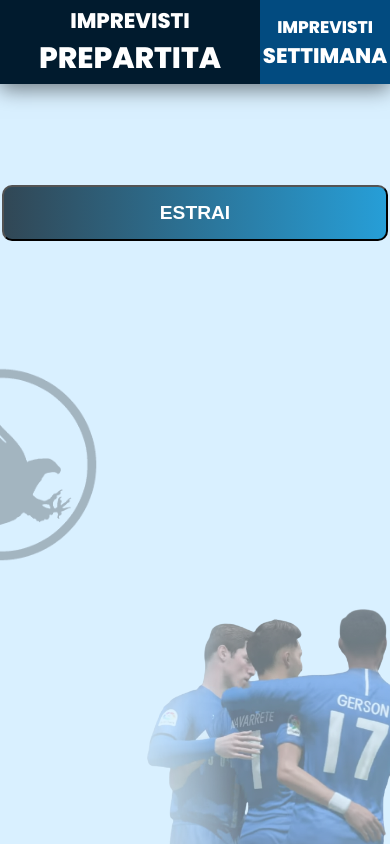
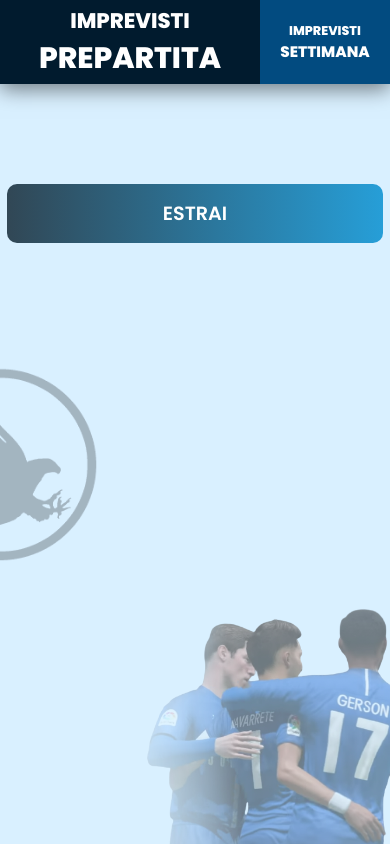
Before and after one commit to tgalex75/ImprevistiFalco, a React (Create React App) app: page / in a window 390 px wide. Both pictures are taken after a click on the element "IMPREVISTI PREPARTITA". Built offline with nearby package versions, Linux system fonts and the light colour scheme.

Commit message:
v 1.2.1
Buttons difference fixed

```diff
--- a/src/Main.js
+++ b/src/Main.js
@@ -44,13 +44,12 @@ export default function Main(props) {
             {/* IMPREVISTI PREPARTITA */}
             {props.mainState === "prepartita" && (
                 <div className="displayPrepartita">
-                    <button
-                        type="button"
+                    <div
                         className="btn-randNum"
                         onClick={props.randNumBox}
                     >
                         ESTRAI
-                    </button>
+                    </div>
                     <h2 style={props.randomNumber ? {visibility:"visible"} : {visibility:"hidden"}}
                         className={isImprev ? "red-alert" : ""}
                         id="randomNumber"
--- a/src/index.css
+++ b/src/index.css
@@ -55,6 +55,7 @@ input[type="number"] {
 #menu-prepartita > span,
 #menu-settimana > span {
     font-size: 2.5vh;
+    padding: 0 .5em;
 }
 
 #menu-prepartita.default,
@@ -258,6 +259,8 @@ main.welcome {
 /* MEDIA QUERIES */
 
 @media (max-width: 768px) {
+    #menu-prepartita, #menu-settimana{font-size: 1.5vh;}
+    #menu-prepartita > span, #menu-settimana > span{font-size: 1.8vh;}
     .welcome-title {
         font-size: 2rem;
         padding: 1.5em;
```
